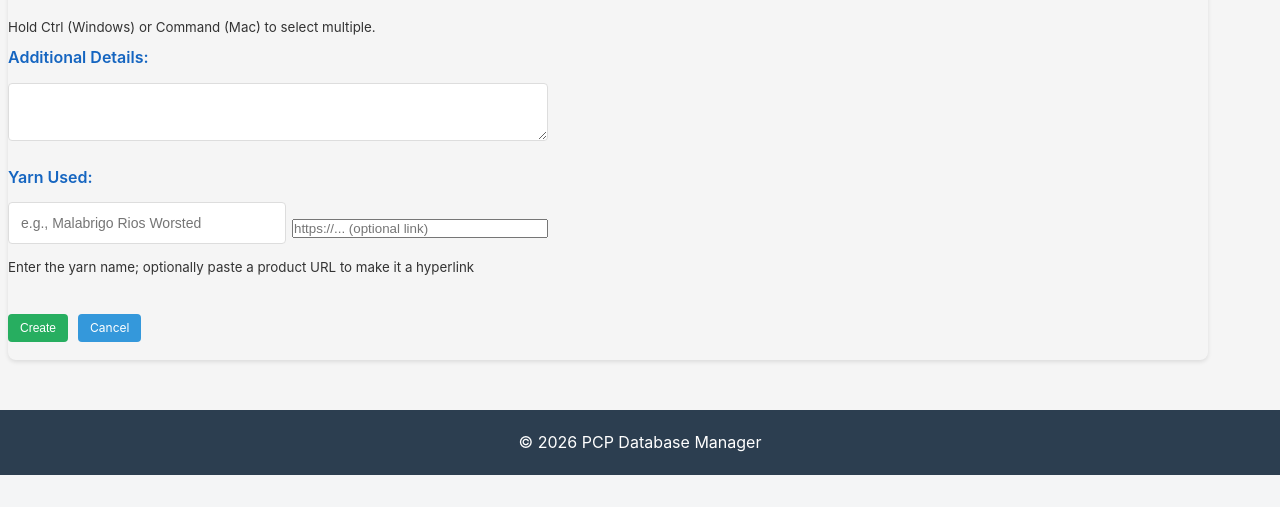
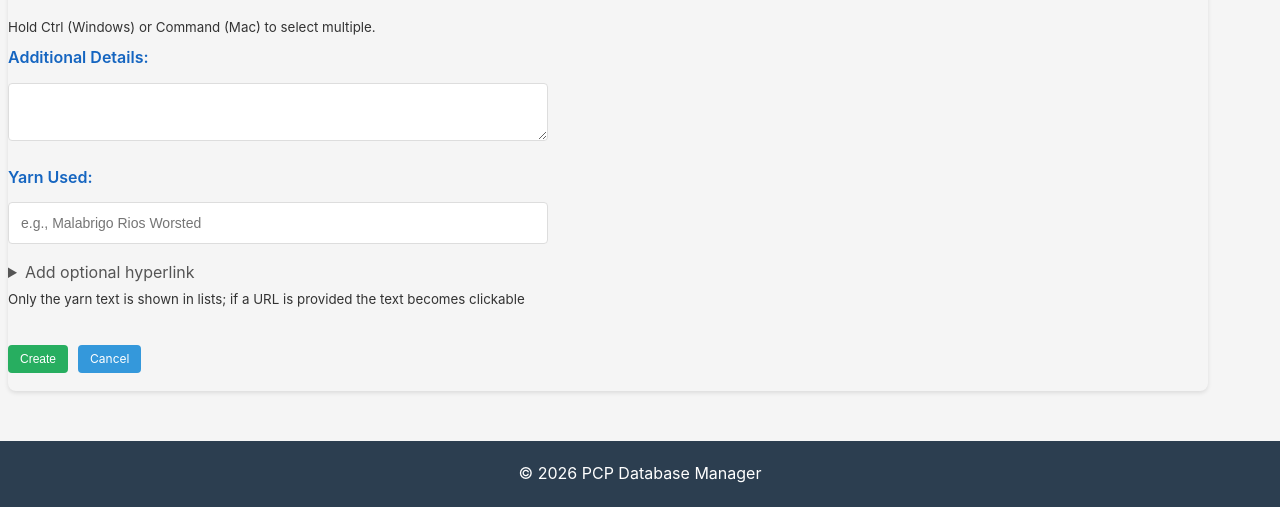
Before and after one commit to trevorbanderson/pcp_manager, a Python web app: template templates/patterns/create.html in a window 1280 px wide. Shown: the part 1851-2358 px from the top of the page. Before the commit the page ends 2326 px from the top, so only its background shows below. Run offline with Jinja, Linux system fonts and the light colour scheme; the template is opened without the code that fills it, so the values that code supplies are empty; some libraries are stand-ins or nearby versions.

Commit message:
ux: hide optional yarn hyperlink behind edit control
Show only the Yarn Used text field by default. Move the optional
URL into a collapsible details section so list/detail views show only
text, while create/edit still allows setting the URL behind the text.

```diff
--- a/templates/patterns/create.html
+++ b/templates/patterns/create.html
@@ -109,13 +109,17 @@
             </div>
             <div class="form-group">
                 <label for="yarn_used">Yarn Used:</label>
-                <div style="display: flex; gap: 6px; align-items: center;">
-                    <input type="text" id="yarn_used" name="yarn_used" maxlength="200"
-                           placeholder="e.g., Malabrigo Rios Worsted" required style="flex: 1;">
-                    <input type="url" id="yarn_used_url" name="yarn_used_url" maxlength="500"
-                           placeholder="https://... (optional link)" style="flex: 1;">
-                </div>
-                <small>Enter the yarn name; optionally paste a product URL to make it a hyperlink</small>
+                <input type="text" id="yarn_used" name="yarn_used" maxlength="200"
+                       placeholder="e.g., Malabrigo Rios Worsted" required>
+                <details style="margin-top: 6px;">
+                    <summary style="cursor: pointer; color: #555;">Add optional hyperlink</summary>
+                    <div style="margin-top: 8px;">
+                        <label for="yarn_used_url" style="display: block; margin-bottom: 4px;">Link URL:</label>
+                        <input type="url" id="yarn_used_url" name="yarn_used_url" maxlength="500"
+                               placeholder="https://www.example.com/yarn">
+                    </div>
+                </details>
+                <small>Only the yarn text is shown in lists; if a URL is provided the text becomes clickable</small>
             </div>
         </div>
         <div class="column">
```
Also changed, not shown: templates/patterns/edit.html (+14 -9 lines).
